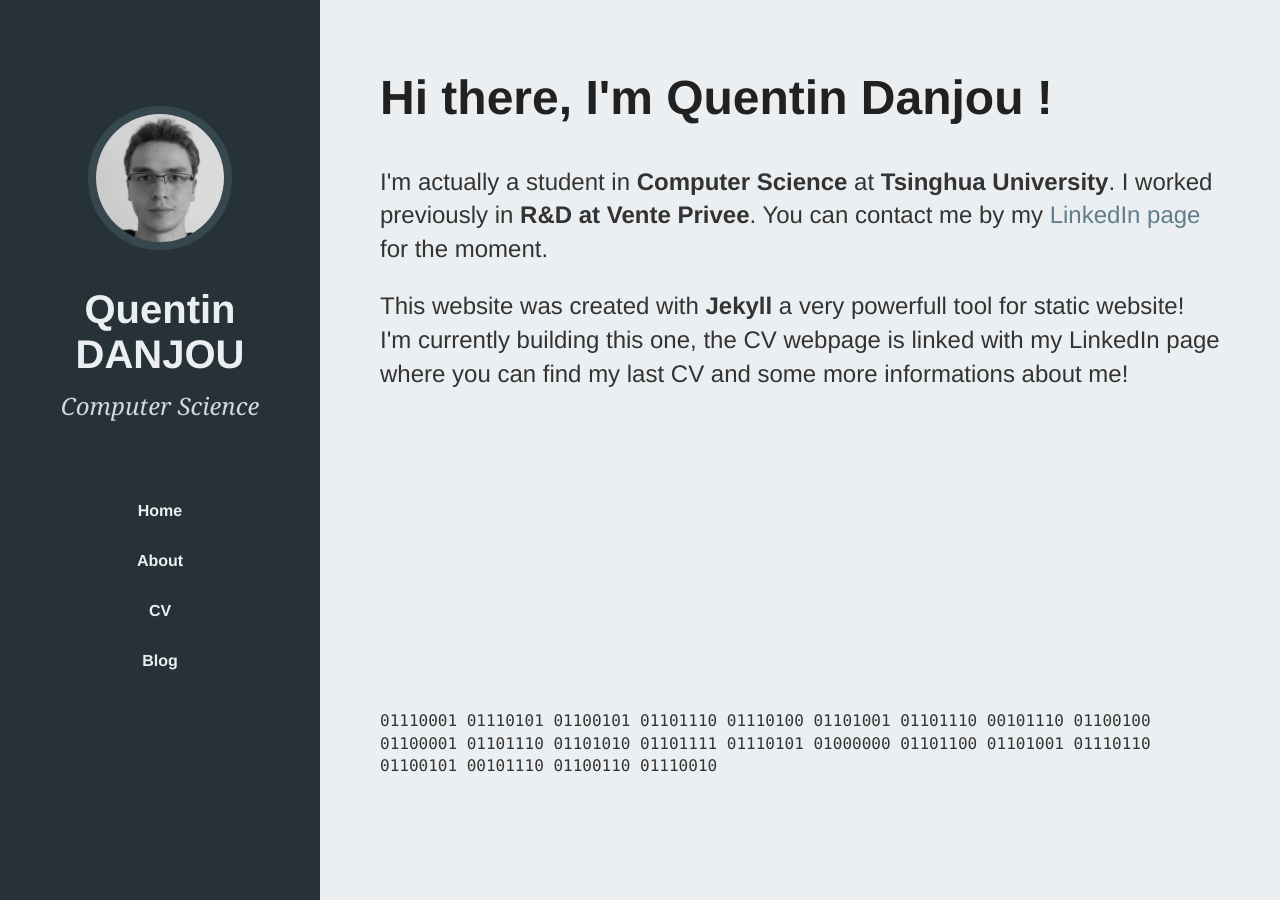
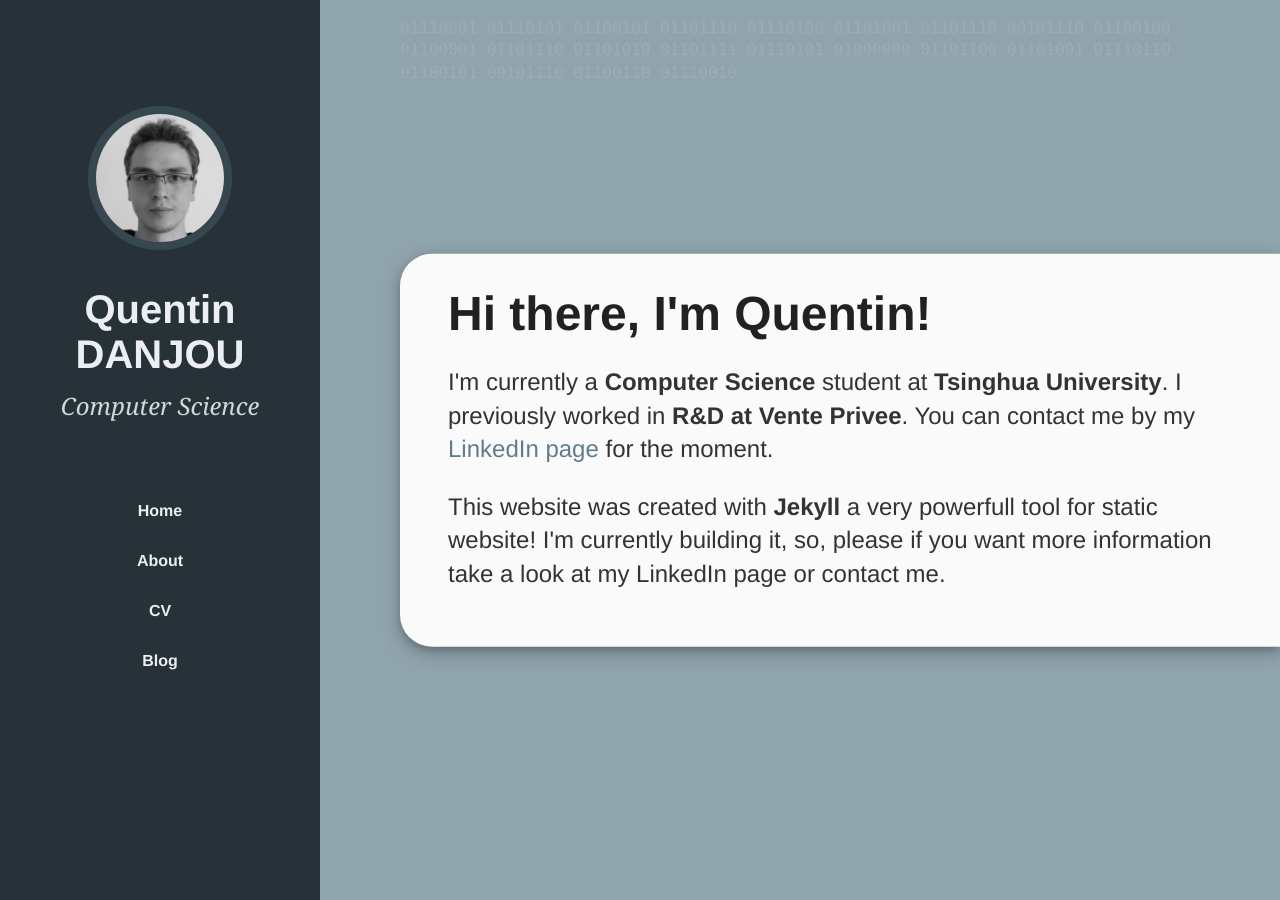
Before and after one commit to danjou-a/danjou-a.github.io, a Jekyll site: the page built from index.html, in a window 1280 px wide. Built offline with Jekyll 4.4.1, drawn with Linux system fonts in a browser that asks for light colours.

Commit message:
Update design & text correction & CV link

```diff
--- /dev/null
+++ b/Gemfile
@@ -0,0 +1,2 @@
+source 'https://rubygems.org'
+gem 'github-pages', group: :jekyll_plugins
--- a/_config.yml
+++ b/_config.yml
@@ -1,4 +1,4 @@
-name: Quentin DANJOU
+title: Quentin DANJOU
 markdown: kramdown
 permalink: /blog/:year/:month/:day/:title
 plugins:
--- a/_layouts/default.html
+++ b/_layouts/default.html
@@ -4,6 +4,7 @@
     <title>{{ page.title }}</title>
     <!-- link to main stylesheet -->
     <link rel="stylesheet" type="text/css" href="/css/main.css">
+    <link rel="icon" href="/favicon.svg" type="image/svg+xml" />
   </head>
   <body>
     <nav>
@@ -13,14 +14,13 @@
       <ul>
 	      <li><a href="/">Home</a></li>
 	      <li><a href="/about">About</a></li>
-	      <li><a href="https://www.linkedin.com/in/danjou" target="_blank">CV</a></li>
+	      <li><a href="/download/CV.pdf" target="_blank">CV</a></li>
 	      <li><a href="/blog">Blog</a></li>
       </ul>
       </nav>
+
     <div class="container">
-
       {{ content }}
-
     </div><!-- /.container -->
     <footer>
     </footer>
--- a/css/main.css
+++ b/css/main.css
@@ -2,7 +2,7 @@ body {
     margin: 0;
     padding: 0;
     color: #212121;
-    background-color: #ECEFF1;
+    background-color: #90A4AE;
     font-family:'Helvetica', 'Arial', 'sans-serif';
     /* width: 70%; */
 }
@@ -47,8 +47,20 @@ nav ul {
 
 .container {
     margin-left:25%;
-    padding:30px 60px;
+    padding:1px 5em;
     /* height:1000px; */
+}
+
+.bubble {
+    position: absolute;
+    top: 50%;
+    transform: translateY(-50%);
+
+    background-color: #FAFAFA;
+    border-top-left-radius: 2em;
+    border-bottom-left-radius: 2em;
+    padding: 2em 3em 2em 3em;
+    box-shadow: 0 4px 8px 0 rgba(0, 0, 0, 0.2), 0 6px 20px 0 rgba(0, 0, 0, 0.19);
 }
 
 a {
@@ -68,6 +80,7 @@ h1 {
 
 h2 {
     font-size: 3em;
+    margin: 0px;
 }
 
 p {
@@ -107,9 +120,12 @@ em {
  }
 
  .secret {
-     margin-top: 20em;
+     /* margin-top: 20em; */
+     color: rgba(255, 255, 255, 0.1);
      font-size: 1em;
-     font-family: "Lucida Console", "Monaco", "monospace"
+     font-family: "Lucida Console", "Monaco", "monospace";
+     position: absolute;
+     padding-right: 5em;
  }
 
 /* footer {
--- a/index.html
+++ b/index.html
@@ -3,9 +3,9 @@ layout: default
 title: Quentin Danjou
 ---
 
-<div class="blurb">
-  <h2>Hi there, I'm Quentin Danjou !</h2>
-  <p>I'm actually a student in <em>Computer Science</em> at <em>Tsinghua University</em>. I worked previously in <em>R&D at Vente Privee</em>. You can contact me by my <a href="https://www.linkedin.com/in/danjou" target="_blank">LinkedIn page</a> for the moment.</p>
-  <p>This website was created with <em>Jekyll</em> a very powerfull tool for static website! I'm currently building this one, the CV webpage is linked with my LinkedIn page where you can find my last CV and some more informations about me!</p>
-  <p class="secret">01110001 01110101 01100101 01101110 01110100 01101001 01101110 00101110 01100100 01100001 01101110 01101010 01101111 01110101 01000000 01101100 01101001 01110110 01100101 00101110 01100110 01110010</p>
-</div><!-- /.blurb -->
+<p class="secret">01110001 01110101 01100101 01101110 01110100 01101001 01101110 00101110 01100100 01100001 01101110 01101010 01101111 01110101 01000000 01101100 01101001 01110110 01100101 00101110 01100110 01110010</p>
+<div class="bubble">
+  <h2>Hi there, I'm Quentin!</h2>
+  <p>I'm currently a <em>Computer Science</em> student at <em>Tsinghua University</em>. I previously worked in <em>R&D at Vente Privee</em>. You can contact me by my <a href="https://www.linkedin.com/in/danjou" target="_blank">LinkedIn page</a> for the moment.</p>
+  <p>This website was created with <em>Jekyll</em> a very powerfull tool for static website! I'm currently building it, so, please if you want more information take a look at my LinkedIn page or contact me.</p>
+</div>
```
Also changed, not shown: about/index.html (+7 -4 lines), Gemfile.lock (added), favicon.svg (added).
